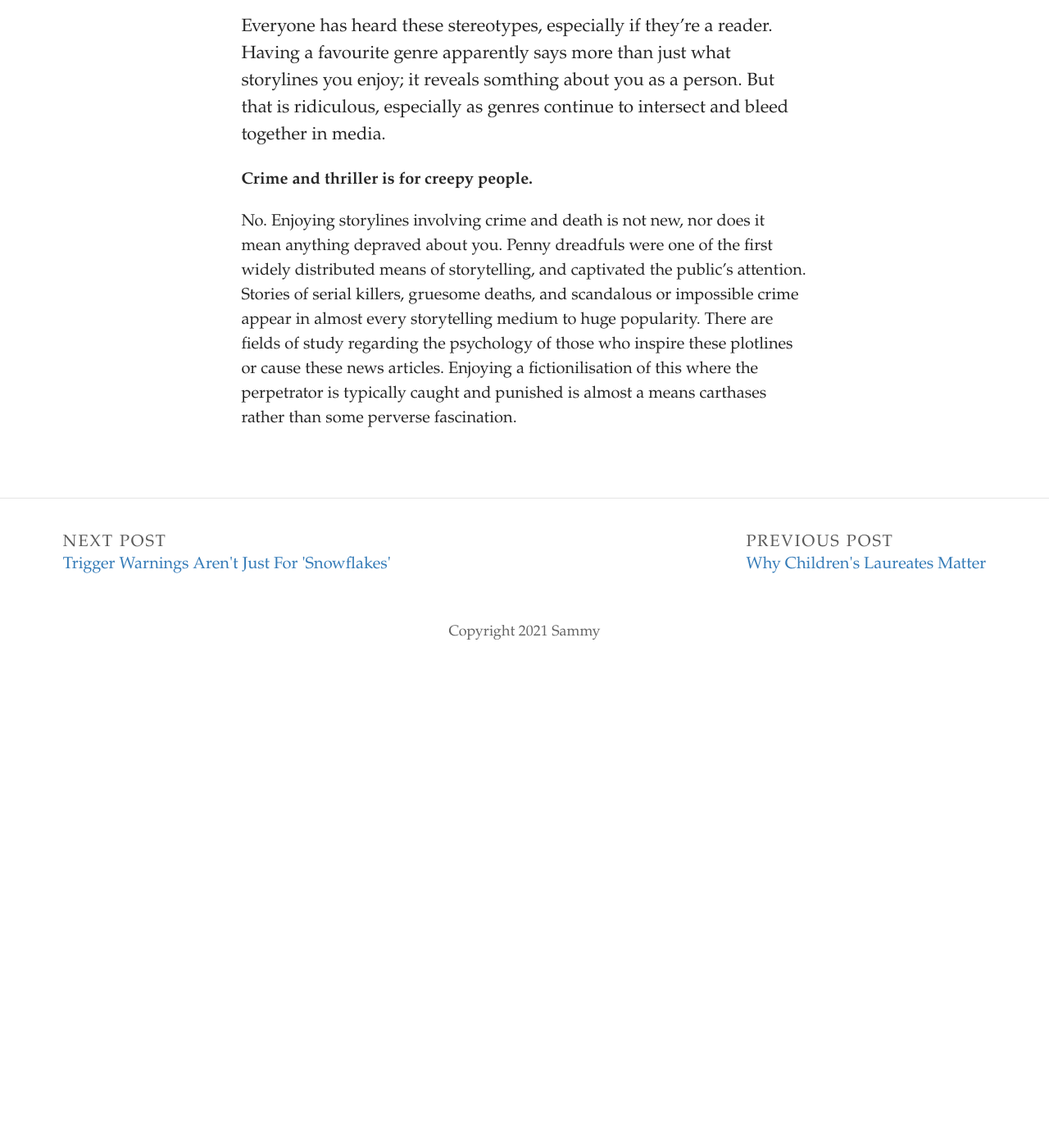
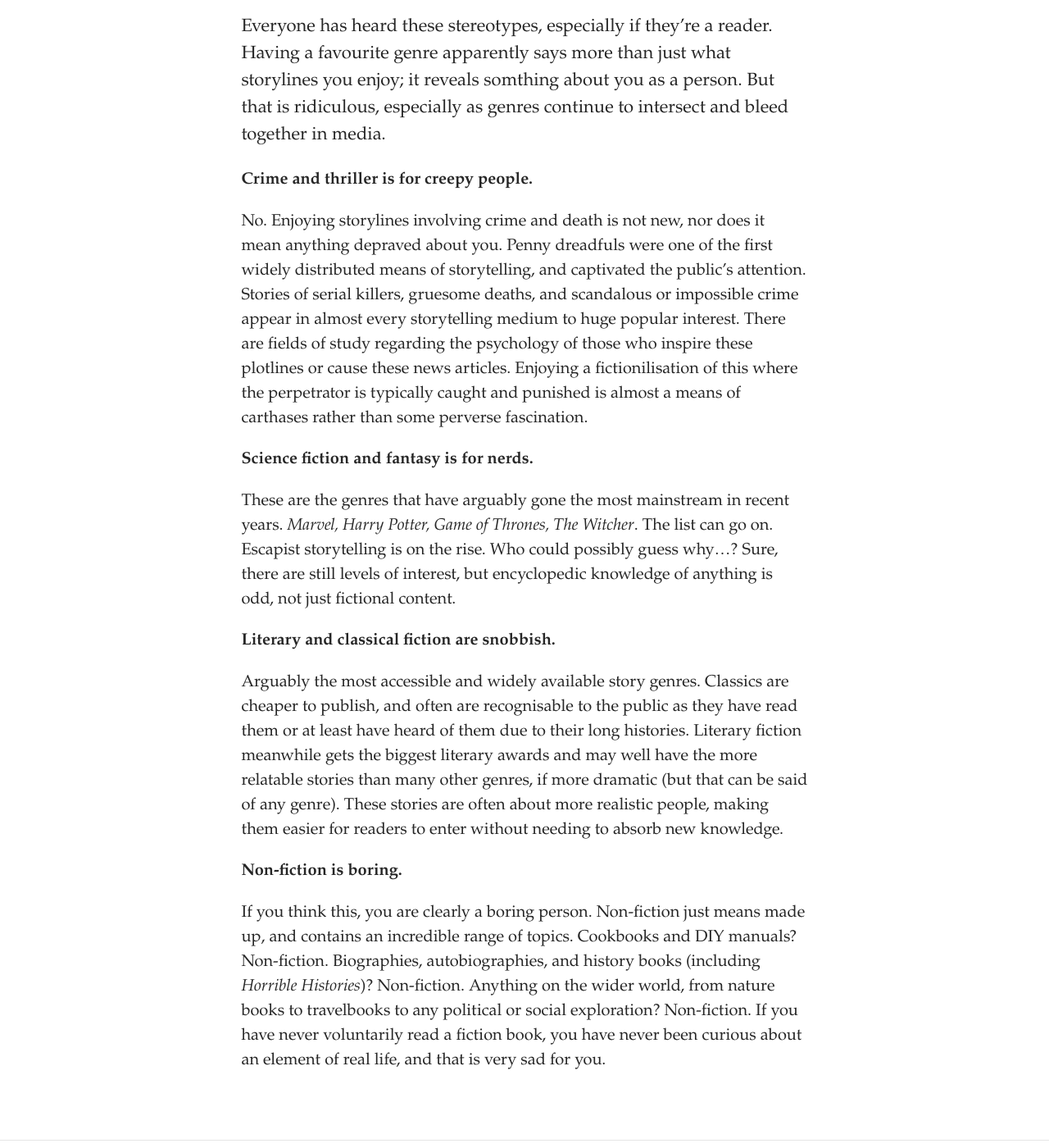
Before and after one commit to SammySpinsAYarn/Blog, a Jekyll site: the page built from _posts/2023-11-18-genre-fiction-stereotypes-and-why-theyre-ridiculous.md, in a window 1280 px wide and 1400 px high, scrolled down 205 px. Shown: the whole window at 82% size. Built offline with Jekyll 4.4.1, drawn with Linux system fonts in a browser that asks for light colours; some web fonts are replaced; before the commit the page ends 1021 px from its top, so only the background shows below that.

Commit message:
Update Post “2023-11-18-genre-fiction-stereotypes-and-why-theyre-ridiculous”

```diff
--- a/_posts/2023-11-18-genre-fiction-stereotypes-and-why-theyre-ridiculous.md
+++ b/_posts/2023-11-18-genre-fiction-stereotypes-and-why-theyre-ridiculous.md
@@ -9,4 +9,16 @@ E﻿veryone has heard these stereotypes, especially if they're a reader. Having
 
 **C﻿rime and thriller is for creepy people.**
 
-N﻿o. Enjoying storylines involving crime and death is not new, nor does it mean anything depraved about you. Penny dreadfuls were one of the first widely distributed means of storytelling, and captivated the public's attention. Stories of serial killers, gruesome deaths, and scandalous or impossible crime appear in almost every storytelling medium to huge popularity. There are fields of study regarding the psychology of those who inspire these plotlines or cause these news articles. Enjoying a fictionilisation of this where the perpetrator is typically caught and punished is almost a means carthases rather than some perverse fascination.
+N﻿o. Enjoying storylines involving crime and death is not new, nor does it mean anything depraved about you. Penny dreadfuls were one of the first widely distributed means of storytelling, and captivated the public's attention. Stories of serial killers, gruesome deaths, and scandalous or impossible crime appear in almost every storytelling medium to huge popular interest. There are fields of study regarding the psychology of those who inspire these plotlines or cause these news articles. Enjoying a fictionilisation of this where the perpetrator is typically caught and punished is almost a means of carthases rather than some perverse fascination.
+
+**Science fiction and fantasy is for nerds.**
+
+T﻿hese are the genres that have arguably gone the most mainstream in recent years. *Marvel, Harry Potter, Game of Thrones, The Witcher*. The list can go on. Escapist storytelling is on the rise. Who could possibly guess why...? Sure, there are still levels of interest, but encyclopedic knowledge of anything is odd, not just fictional content.
+
+**L﻿iterary and classical fiction are snobbish.**
+
+Arguably the most accessible and widely available story genres. Classics are cheaper to publish, and often are recognisable to the public as they have read them or at least have heard of them due to their long histories. Literary fiction meanwhile gets the biggest literary awards and may well have the more relatable stories than many other genres, if more dramatic (but that can be said of any genre). These stories are often about more realistic people, making them easier for readers to enter without needing to absorb new knowledge.
+
+**N﻿on-fiction is boring.**
+
+I﻿f you think this, you are clearly a boring person. Non-fiction just means made up, and contains an incredible range of topics. Cookbooks and DIY manuals? Non-fiction. Biographies, autobiographies, and history books (including *Horrible Histories*)? Non-fiction. Anything on the wider world, from nature books to travelbooks to any political or social exploration? Non-fiction. If you have never voluntarily read a fiction book, you have never been curious about an element of real life, and that is very sad for you.
```
